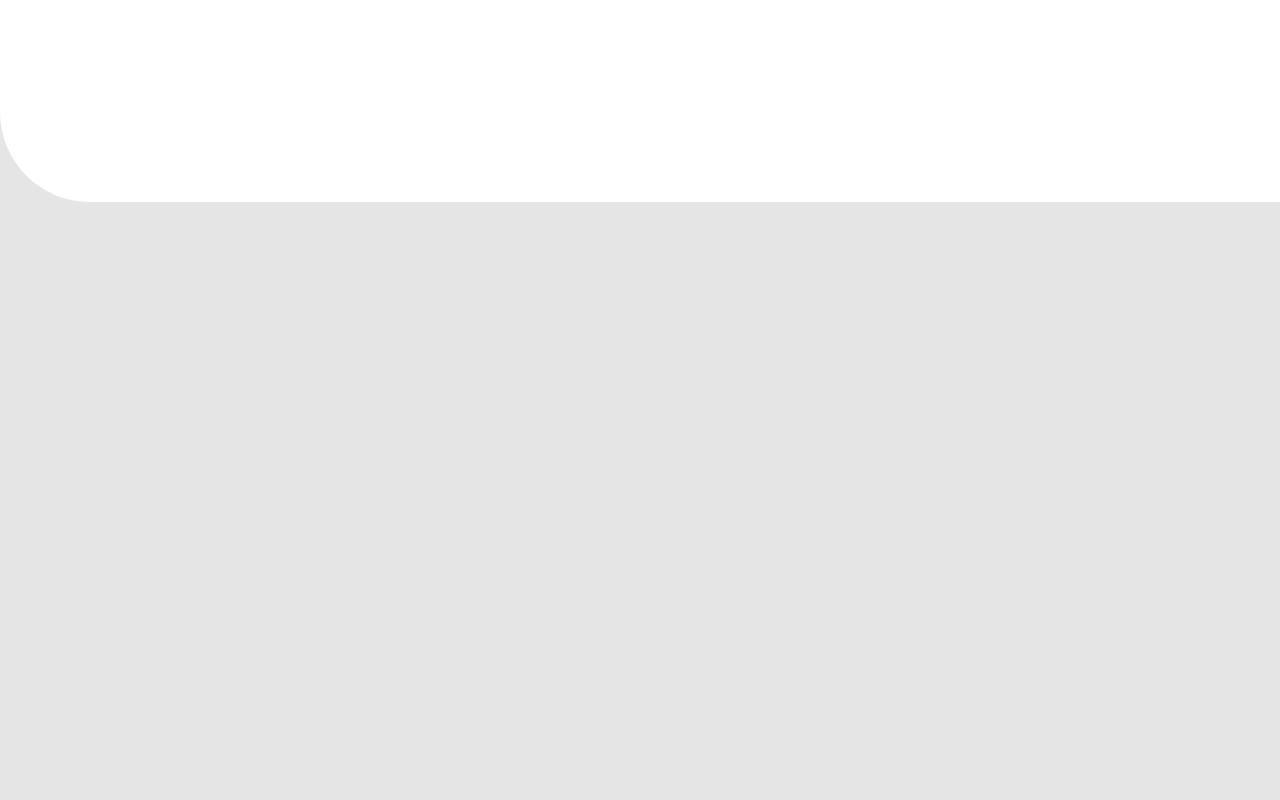
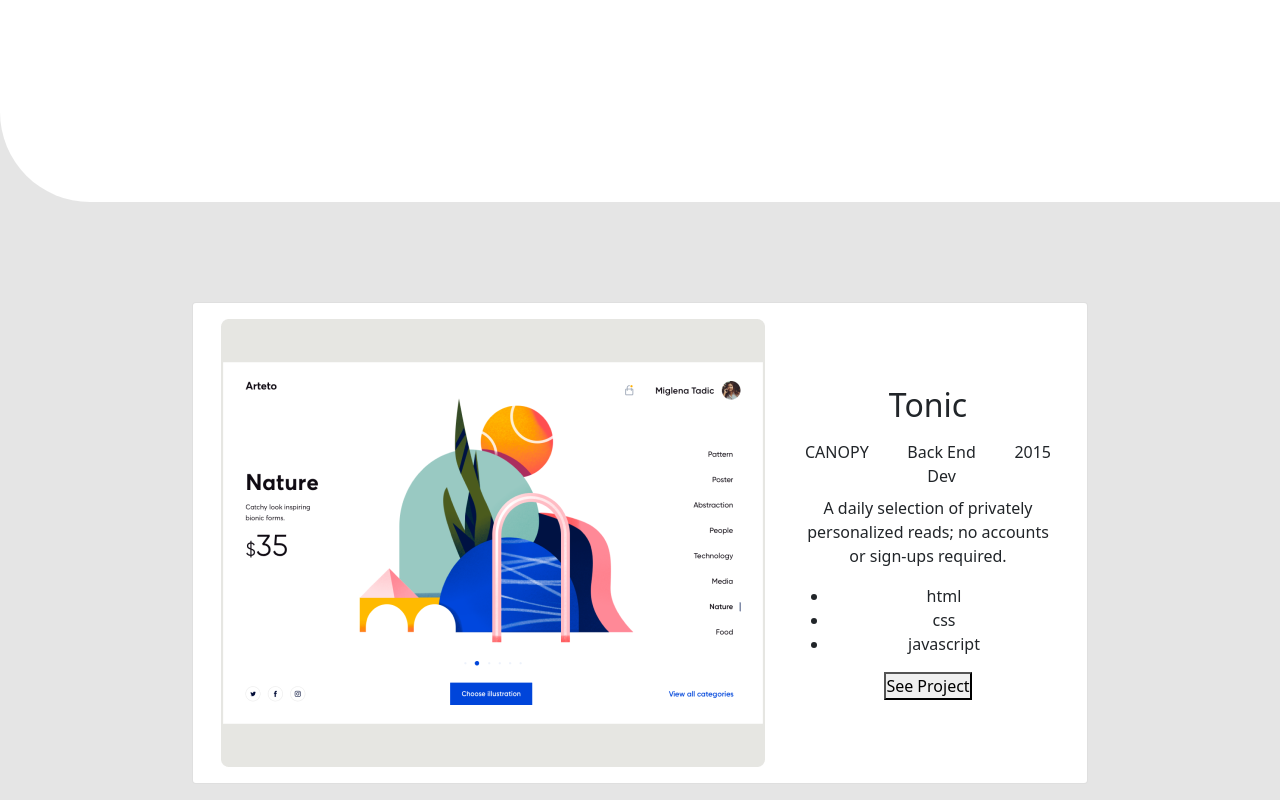
Before and after one commit to derrick1451/Pair-portfolio-bootstrap, a plain HTML site: page index.html in a window 1280 px wide. Shown: the part 748-1548 px from the top of the page. Before the commit the page ends 1050 px from the top, so only its background shows below. Drawn offline with nearby package versions, Linux system fonts and the light colour scheme.

Commit message:
edit bootstap files

```diff
--- a/index.html
+++ b/index.html
@@ -53,7 +53,8 @@
                         <a href="#"><img src="images/github.png" alt="github"></a>
                     </li>
                     <li class="list-group-item border-0 p-2">
-                            <a href="#"><img class="thumbs-up" style="width: 18px;" src="images/two-fingers.svg" alt="Vector"></a>
+                        <a href="#"><img class="thumbs-up" style="width: 18px;" src="images/two-fingers.svg"
+                                alt="Vector"></a>
                     </li>
                 </ul>
 
@@ -61,6 +62,40 @@
         </div>
 
     </section>
+    <div class="card container d-flex flex-row mb-3 justify-content-center align-items-center text-center" style="width: 70%;">
+        <div class="card-body ">
+            <img  src="/images/Portfolio.png" alt="images">
+        </div>
+        <div class="card-body container">
+            <h2 class="card-title">Tonic</h2>
+            <ul class="nav-links list-group list-group-horizontal">
+                <li class="list-group-item border-0  p-2">
+                CANOPY
+                </li>
+                <li class="list-group-item border-0 p-2">
+
+                </li>
+                <li class="list-group-item border-0  p-2">
+                    Back End Dev
+                </li>
+                <li class="list-group-item border-0 p-2">
+
+                </li>
+                <li class="list-group-item border-0 p-2">
+                    2015
+                </li>
+            </ul>
+            <p class="card-text">
+                A daily selection of privately personalized reads; no accounts or sign-ups required.
+            </p>
+            <ul class="skills">
+                <li>html</li>
+                <li>css</li>
+                <li>javascript</li>
+            </ul>
+            <button type="submit" class="project-button">See Project</button>
+        </div>
+    </div>
 
 
 
--- a/style.css
+++ b/style.css
@@ -55,3 +55,7 @@ nav {
     font-size: 20px;
     line-height: 1.5;
 }
+
+.card {
+    margin: 0 auto;
+}
```
Lines whose indentation alone changed are shown as unchanged.
